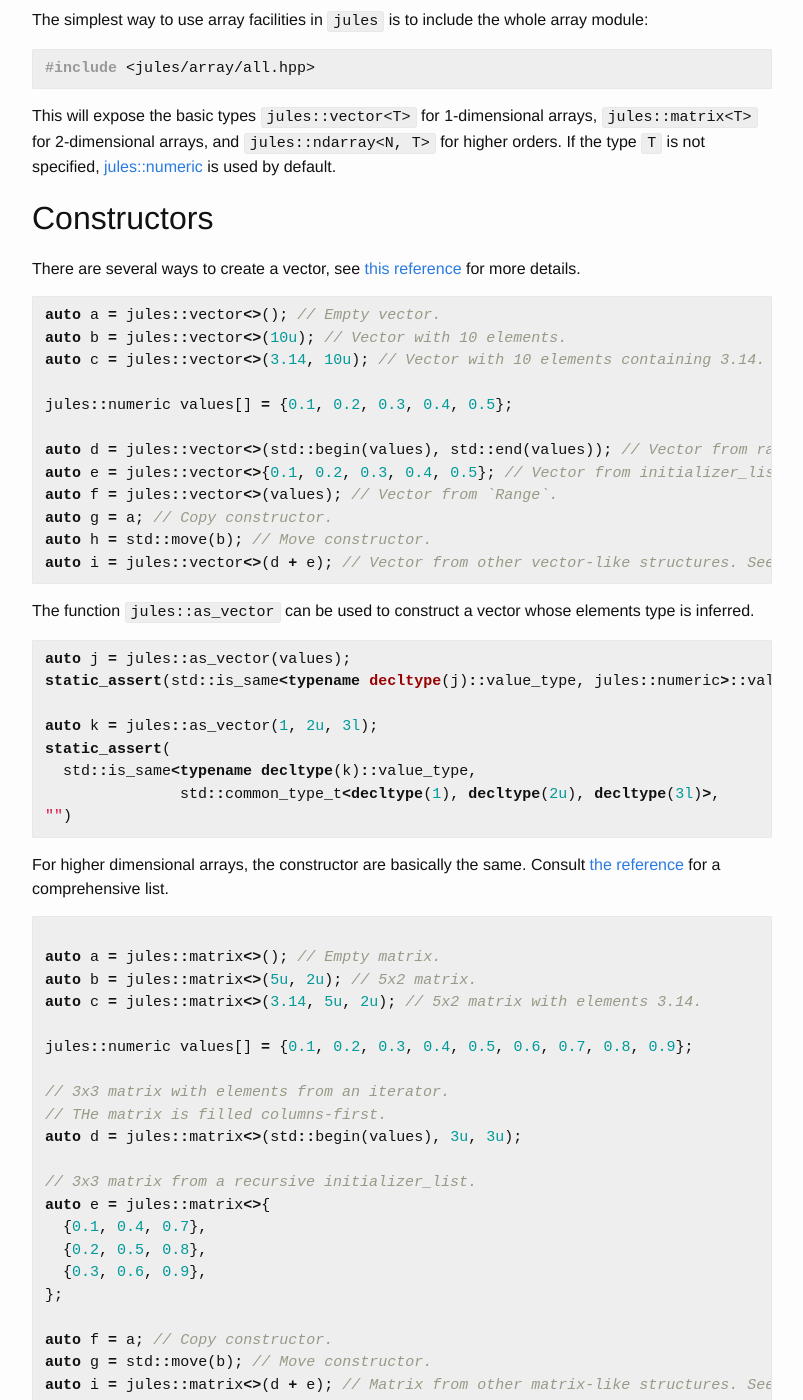
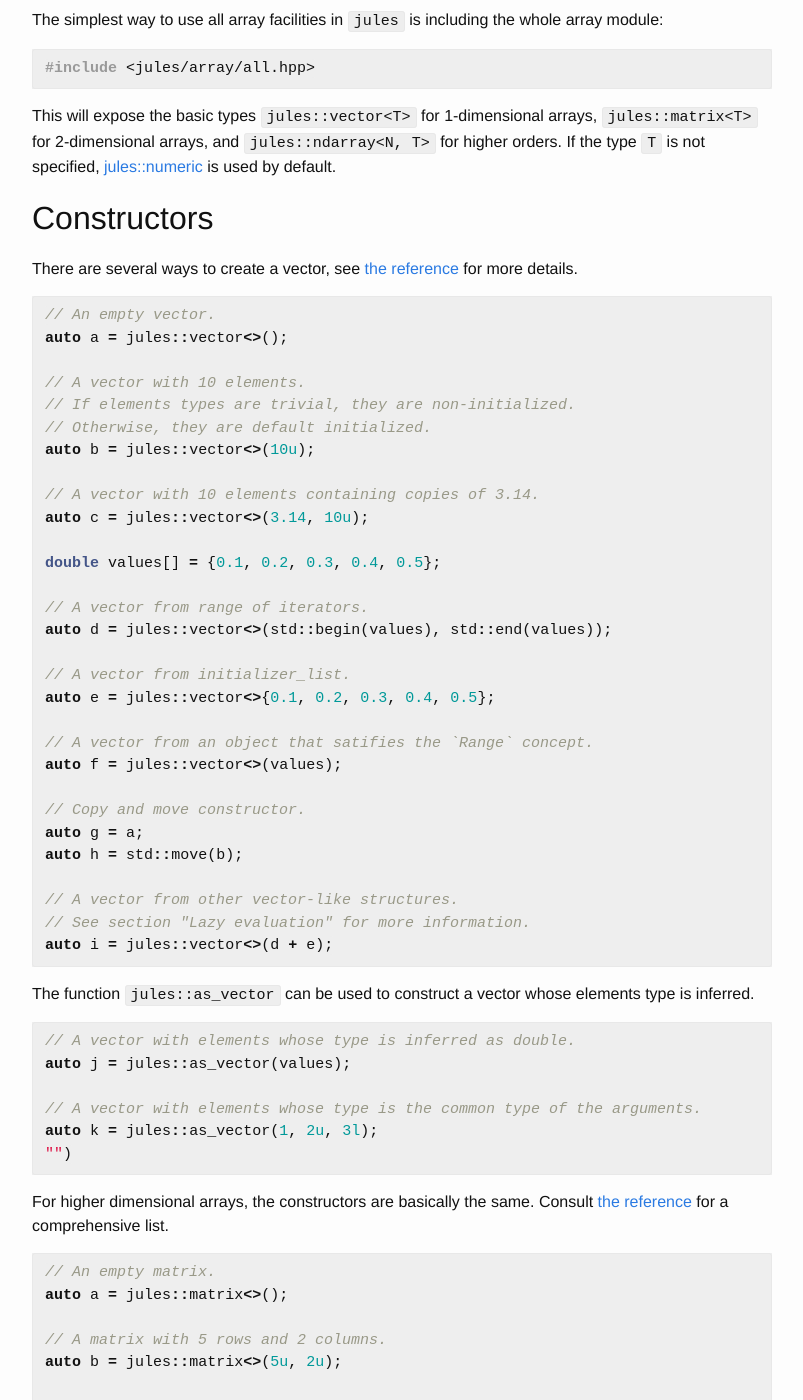
Before and after one commit to verri/jules, a Jekyll site: the page built from array__tutorial.md, in a window 1280 px wide and 1400 px high, scrolled down 456 px. Shown: the whole window, without its empty margins (238-1041 px from the left). Built offline with Jekyll 4.4.1, drawn with Linux system fonts in a browser that asks for light colours; our own code applies the rules of GitHub Pages for plain Markdown files; some of the changed text lies outside the part shown.

Commit message:
Updated Array tutorial.

````diff
--- a/array__tutorial.md
+++ b/array__tutorial.md
@@ -18,7 +18,7 @@
 
 # Using arrays
 
-The simplest way to use array facilities in `jules` is to include the whole
+The simplest way to use all array facilities in `jules` is including the whole
 array module:
 
 ``` cpp
@@ -32,63 +32,117 @@
 
 # Constructors
 
-There are several ways to create a vector, see [this
+There are several ways to create a vector, see [the
 reference](doc_array__array.html#jules::base_array-T,1-) for more details.
 
 ``` cpp
-auto a = jules::vector<>(); // Empty vector.
-auto b = jules::vector<>(10u); // Vector with 10 elements.
-auto c = jules::vector<>(3.14, 10u); // Vector with 10 elements containing 3.14.
+// An empty vector.
+auto a = jules::vector<>();
 
-jules::numeric values[] = {0.1, 0.2, 0.3, 0.4, 0.5};
+// A vector with 10 elements.
+// If elements types are trivial, they are non-initialized.
+// Otherwise, they are default initialized.
+auto b = jules::vector<>(10u);
 
-auto d = jules::vector<>(std::begin(values), std::end(values)); // Vector from range of iterators.
-auto e = jules::vector<>{0.1, 0.2, 0.3, 0.4, 0.5}; // Vector from initializer_list.
-auto f = jules::vector<>(values); // Vector from `Range`.
-auto g = a; // Copy constructor.
-auto h = std::move(b); // Move constructor.
-auto i = jules::vector<>(d + e); // Vector from other vector-like structures. See section TODO.
+// A vector with 10 elements containing copies of 3.14.
+auto c = jules::vector<>(3.14, 10u);
+
+double values[] = {0.1, 0.2, 0.3, 0.4, 0.5};
+
+// A vector from range of iterators.
+auto d = jules::vector<>(std::begin(values), std::end(values));
+
+// A vector from initializer_list.
+auto e = jules::vector<>{0.1, 0.2, 0.3, 0.4, 0.5};
+
+// A vector from an object that satifies the `Range` concept.
+auto f = jules::vector<>(values);
+
+// Copy and move constructor.
+auto g = a;
+auto h = std::move(b);
+
+// A vector from other vector-like structures.
+// See section "Lazy evaluation" for more information.
+auto i = jules::vector<>(d + e);
 ```
 
 The function `jules::as_vector` can be used to construct a vector whose
 elements type is inferred.
 
 ``` cpp
+// A vector with elements whose type is inferred as double.
 auto j = jules::as_vector(values);
-static_assert(std::is_same<typename decltype(j)::value_type, jules::numeric>::value, "");
 
+// A vector with elements whose type is the common type of the arguments.
 auto k = jules::as_vector(1, 2u, 3l);
-static_assert(
-  std::is_same<typename decltype(k)::value_type,
-               std::common_type_t<decltype(1), decltype(2u), decltype(3l)>,
 "")
 ```
 
-For higher dimensional arrays, the constructor are basically the same.  Consult
-[the reference](doc_array__array.html#jules::base_array-T,1-) for
+For higher dimensional arrays, the constructors are basically the same.
+Consult [the reference](doc_array__array.html#jules::base_array-T,N-) for
 a comprehensive list.
 
 ``` cpp
+// An empty matrix.
+auto a = jules::matrix<>();
 
-auto a = jules::matrix<>(); // Empty matrix.
-auto b = jules::matrix<>(5u, 2u); // 5x2 matrix.
-auto c = jules::matrix<>(3.14, 5u, 2u); // 5x2 matrix with elements 3.14.
+// A matrix with 5 rows and 2 columns.
+auto b = jules::matrix<>(5u, 2u);
 
-jules::numeric values[] = {0.1, 0.2, 0.3, 0.4, 0.5, 0.6, 0.7, 0.8, 0.9};
+// A matrix with 5 rows and 2 columns filled with elements 3.14.
+auto c = jules::matrix<>(3.14, 5u, 2u);
 
-// 3x3 matrix with elements from an iterator.
-// THe matrix is filled columns-first.
+double values[] = {0.1, 0.2, 0.3, 0.4, 0.5, 0.6, 0.7, 0.8, 0.9};
+
+// A 3x3 matrix with elements from an iterator.
+// The matrix is filled in column-major order.
 auto d = jules::matrix<>(std::begin(values), 3u, 3u);
 
-// 3x3 matrix from a recursive initializer_list.
+// A 3x3 matrix from a recursive initializer_list.
 auto e = jules::matrix<>{
   {0.1, 0.4, 0.7},
   {0.2, 0.5, 0.8},
   {0.3, 0.6, 0.9},
 };
 
-auto f = a; // Copy constructor.
-auto g = std::move(b); // Move constructor.
-auto i = jules::matrix<>(d + e); // Matrix from other matrix-like structures. See section TODO.
+// Copy and move constructor.
+auto f = a;
+auto g = std::move(b);
+
+// A matrix from other matrix-like structures.
+// See section "Lazy evaluation" for more information.
+auto i = jules::matrix<>(d + e);
+```
+
+# Element accessing
+
+The most trivial array manipulation is accessing its elements.  As
+traditional C-arrays, one can access `jules` arrays using `operator[]`.
+
+```cpp
+auto matrix = jules::matrix<>(0.0, 3u, 3u);
+auto vector = jules::vector<>(0.0, 3u);
+
+vector[0u] = 1.0;
+// vector == {1.0, 0.0, 0.0}
+
+matrix[1u][1u] = vector[0u];
+// matrix == { {0.0, 0.0, 0.0}, {0.0, 1.0, 0.0}, {0.0, 0.0, 0.0} }
+```
+
+Alternatively (and potentially faster in most of the cases), one can
+use the `operator()` notation.
 
 ```
+matrix(2u, 2u) = vector(0u);
+// matrix == { {0.0, 0.0, 0.0}, {0.0, 1.0, 0.0}, {0.0, 0.0, 1.0} }
+```
+
+Unlike C-arrays, one can assign entire sub-arrays if they have same
+dimensions.
+
+```cpp
+matrix[0u] = vector;
+// matrix == { {1.0, 0.0, 0.0}, {0.0, 1.0, 0.0}, {0.0, 0.0, 1.0} }
+```
````
Also changed, not shown: other parts of array__tutorial.md (+2 -2 lines), standardese_entities.md (+20 -0 lines), standardese_files.md (+20 -0 lines), 1 other file.
